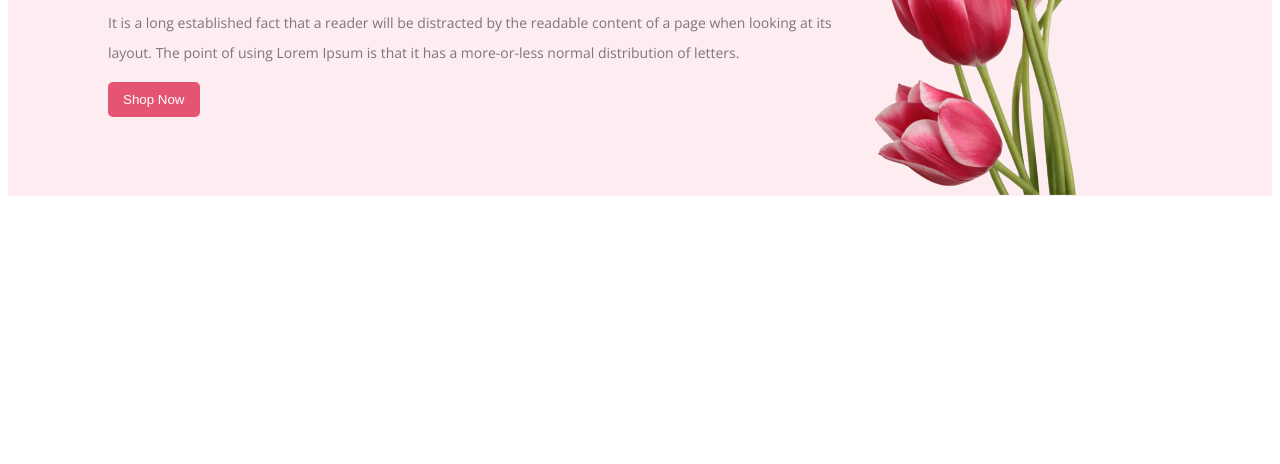
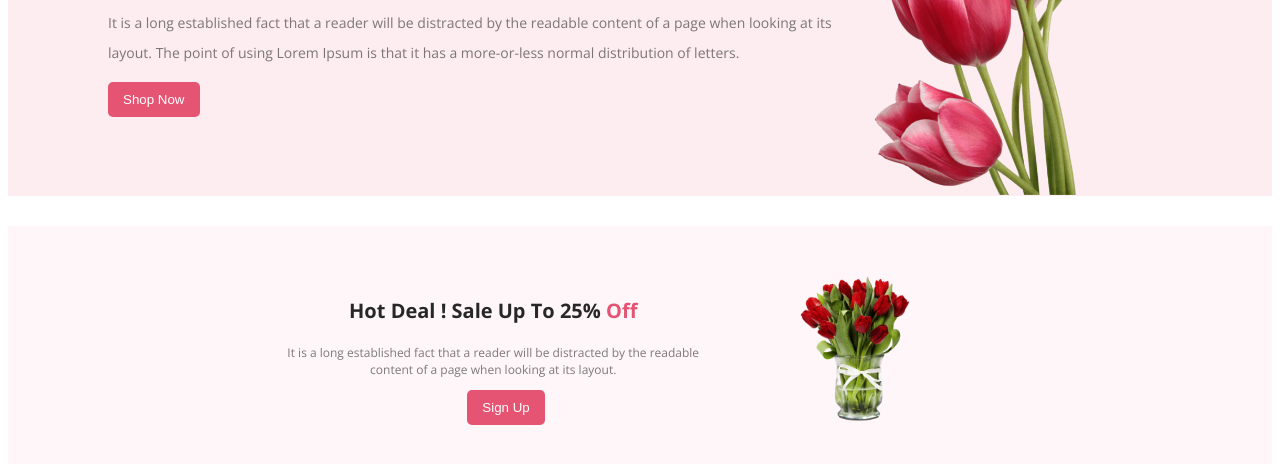
Before and after one commit to jewelmia24/assignment-flower-shop, a plain HTML site: page index.html in a window 1280 px wide. Shown: the part 262-726 px from the top of the page. Drawn offline with nearby package versions, Linux system fonts and the light colour scheme.

Commit message:
added hot deal section

```diff
--- a/index.html
+++ b/index.html
@@ -29,7 +29,20 @@
         </section>
     </header>
     <main>
+        <section>
 
+        </section>
+        <!-- hot deal section -->
+       <div class="hot-deal">
+        <div class="hot-deal-dec">
+            <h3 class="hot-title">Hot Deal ! Sale Up To 25% <span class="off">Off</span></h3>
+            <p class="hot-details">It is a long established fact that a reader will be distracted by the readable <br> content of a page when looking at its layout.</p>
+            <button class="btn-primary btn-hot">Sign Up</button>
+        </div>
+        <div>
+            <img src="image/pngwing 8.png" alt="" class="hot-deal-img">
+        </div>
+       </div>
     </main>
     <footer>
 
--- a/styles/style.css
+++ b/styles/style.css
@@ -3,13 +3,15 @@ body {
     font-family: 'Lato', sans-serif;
     font-family: 'Open Sans', sans-serif;
 }
-.btn-primary{
+
+.btn-primary {
     background: #E55473;
     padding: 10px 15px;
     border-radius: 5px;
     border-style: none;
     color: #FFF;
 }
+
 /* header related style */
 header>section {
     display: flex;
@@ -18,7 +20,6 @@ header>section {
     height: 450px;
 
     background: rgba(229, 84, 115, 0.10)
-
 }
 
 .head-image {
@@ -46,3 +47,36 @@ section>div>p {
     font-weight: 400;
     line-height: 30px;
 }
+
+/* main related style */
+/* hot deal related style */
+.hot-deal {
+    display: flex;
+    justify-content: center;
+    align-items: center;
+    background: rgba(229, 84, 115, 0.05);
+    height: 250px;
+    margin-top: 30px;
+}
+.hot-deal-img{
+    height: 150px;
+    padding: 20px 80px 20px 100px;
+}
+
+.off{
+    color:#E55473;
+}
+.hot-title{
+    color: #272727;
+    text-align: center;
+    font-size: 20px;
+}
+.hot-details{
+    text-align: center;
+    color: rgba(39, 39, 39, 0.60);
+    font-size: 12px;
+
+}
+.btn-hot{
+    margin-left: 180px;
+}
```
